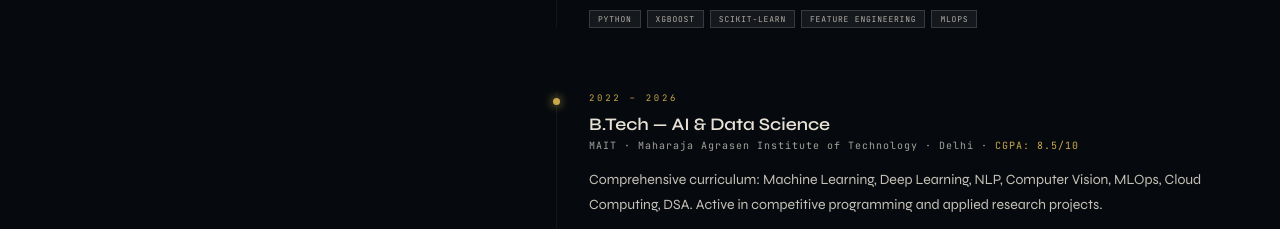
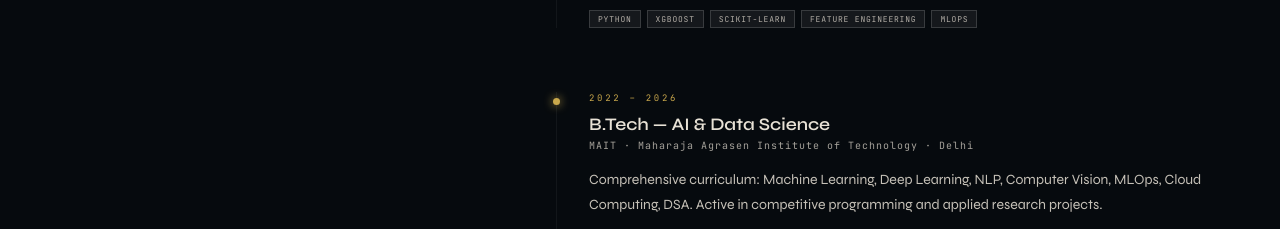
Before and after one commit to ankitpremi12/portfolio, a Next.js app: page / in a window 1280 px wide. Shown: the part 4760-4989 px from the top of the page. Built offline with nearby package versions, Linux system fonts and the light colour scheme; a web font is replaced by a local one.

Commit message:
chore: remove CGPA from education section

```diff
--- a/src/components/sections/Experience.tsx
+++ b/src/components/sections/Experience.tsx
@@ -121,7 +121,7 @@ export default function Experience() {
                 <div>
                   <div className="tl-period">2022 – 2026</div>
                   <div className="tl-role">B.Tech — AI &amp; Data Science</div>
-                  <div className="tl-company">MAIT · Maharaja Agrasen Institute of Technology · Delhi · <span style={{ color: 'var(--gold)' }}>CGPA: 8.5/10</span></div>
+                  <div className="tl-company">MAIT · Maharaja Agrasen Institute of Technology · Delhi</div>
                   <div className="tl-desc">Comprehensive curriculum: Machine Learning, Deep Learning, NLP, Computer Vision, MLOps, Cloud Computing, DSA. Active in competitive programming and applied research projects.</div>
                   <div className="tl-chips">
                     <span className="tl-chip">ML</span><span className="tl-chip">Deep Learning</span><span className="tl-chip">NLP</span><span className="tl-chip">Computer Vision</span><span className="tl-chip">Cloud</span>
```
